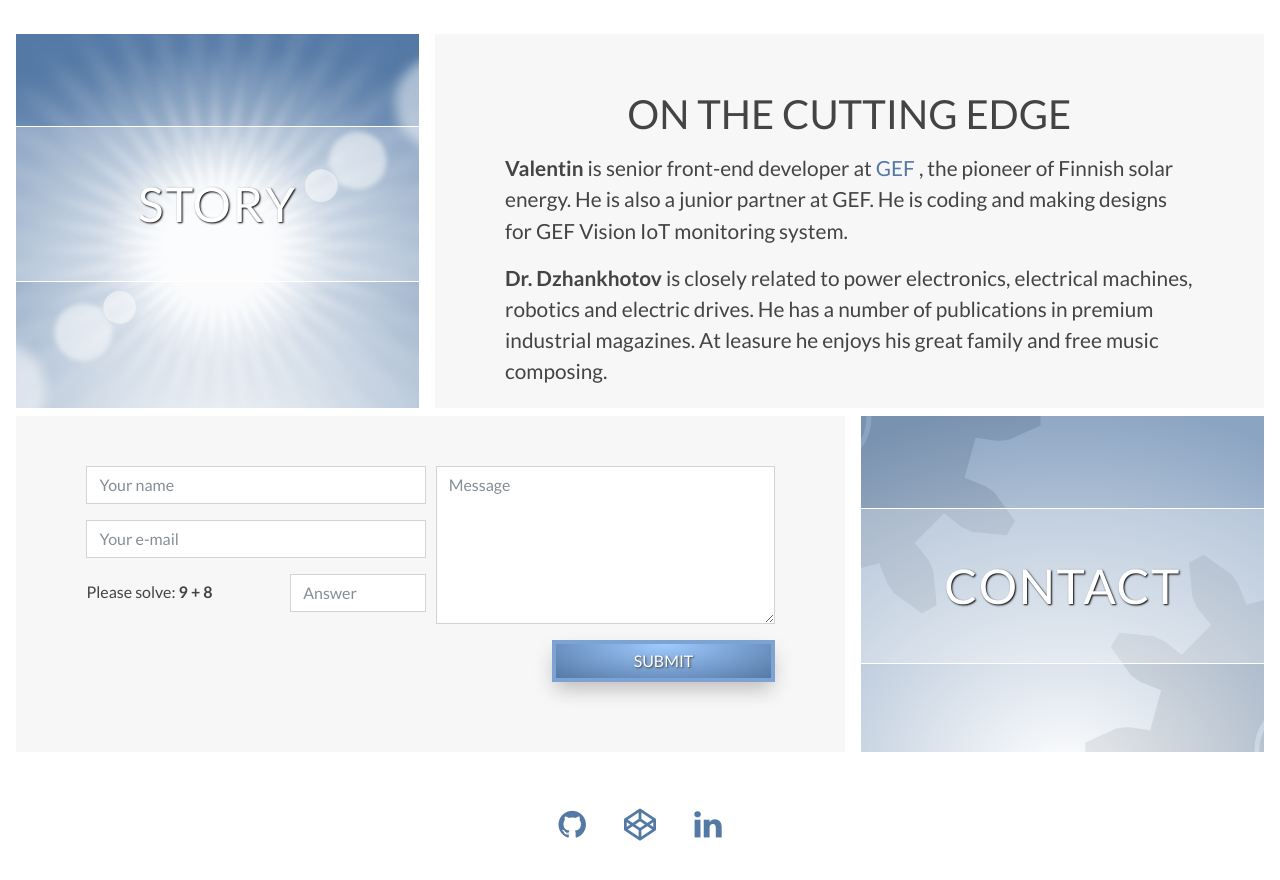
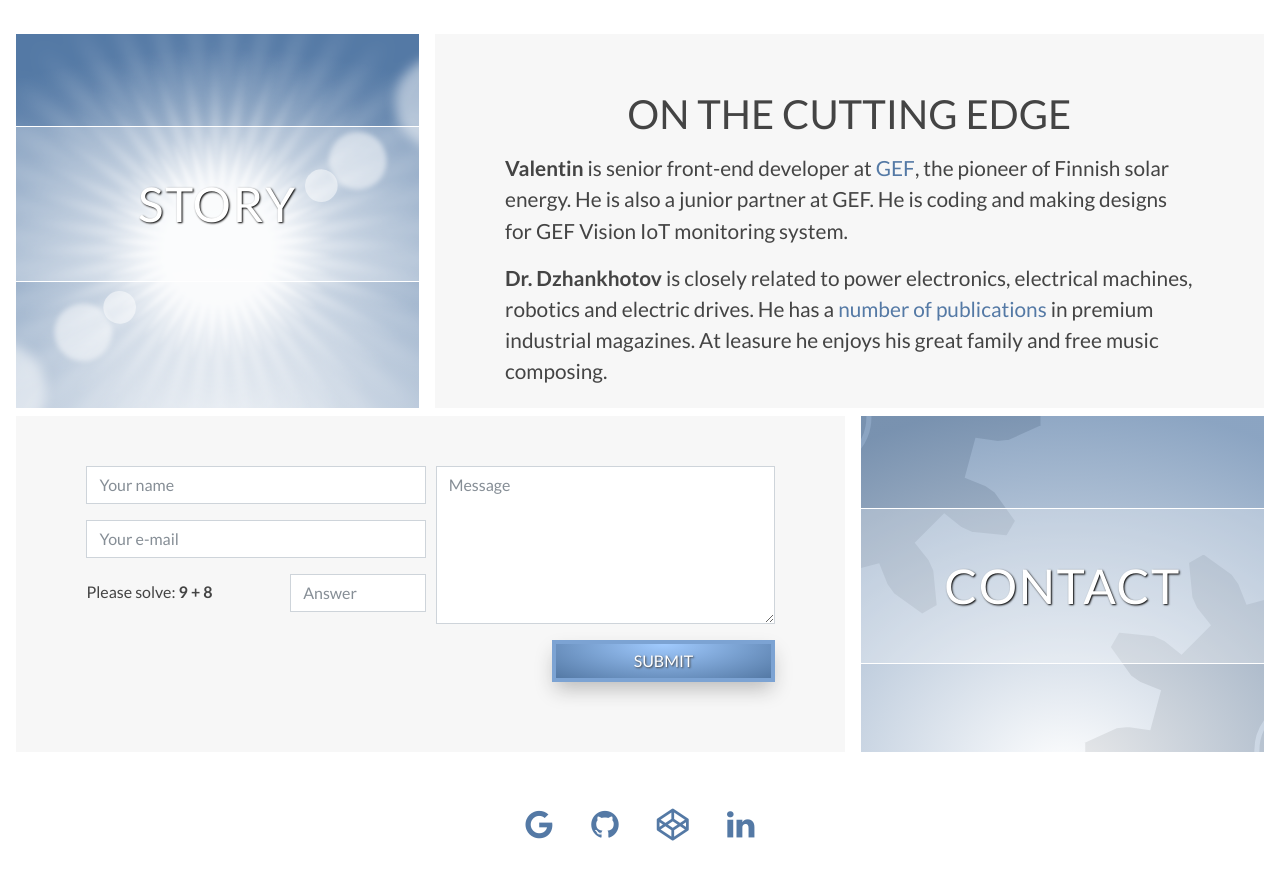
Before and after one commit to vushe/vushe.github.io, a Jekyll site: the page built from index.md, in a window 1280 px wide and 900 px high, scrolled down 824 px, cut to the strip 20-900 px from the top of the window. Built offline with Jekyll 4.4.1, drawn with Linux system fonts in a browser that asks for light colours; nearby versions of some CDN libraries.

Commit message:
Google Academy

```diff
--- a/_config.yml
+++ b/_config.yml
@@ -25,6 +25,7 @@ url: "" # the base hostname & protocol for your site, e.g. http://example.com
 github_username: vushe
 codepen_username: vushe
 linkedin_username: valentin-dzhankhotov-160544b3
+googleacademy_userid: 3esuo7IAAAAJ
 
 # Build settings
 markdown: kramdown
--- a/_includes/footer.html
+++ b/_includes/footer.html
@@ -2,6 +2,9 @@
     <div class="row">
         <div class="col-12 text-center social">
             <span>
+                <a href="https://scholar.google.com/{{ site.googleacademy_userid }}" target="_blank">
+                    <i class="fa fa-google"></i>
+                </a>
                 <a href="https://github.com/{{ site.github_username }}" target="_blank">
                     <i class="fa fa-github"></i>
                 </a>
--- a/_layouts/default.html
+++ b/_layouts/default.html
@@ -42,12 +42,11 @@
 
                         <p>
                             <strong>Valentin</strong> is senior front-end developer at
-                            <a href="http://www.gef.fi" class="underlined">GEF</a>
-                            , the pioneer of Finnish solar energy. He is also a junior partner at GEF. He is coding and making designs for GEF Vision IoT monitoring system.
+                            <a href="http://www.gef.fi" target="_blank" class="underlined">GEF</a>, the pioneer of Finnish solar energy. He is also a junior partner at GEF. He is coding and making designs for GEF Vision IoT monitoring system.
                         </p>
                         <p>
                             <strong>Dr. Dzhankhotov</strong> is closely related to power electronics, electrical machines, robotics and electric drives.
-                            He has a number of publications in premium industrial magazines. At leasure he enjoys his great family and free music composing.
+                            He has a <a href="https://scholar.google.com/citations?user=3esuo7IAAAAJ" target="_blank">number of publications</a> in premium industrial magazines. At leasure he enjoys his great family and free music composing.
                         </p>
                     </div>
                 </div>
```
